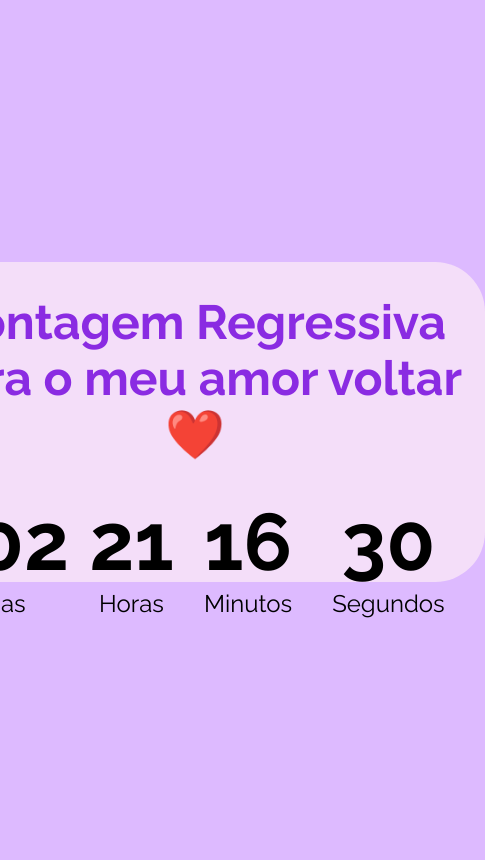
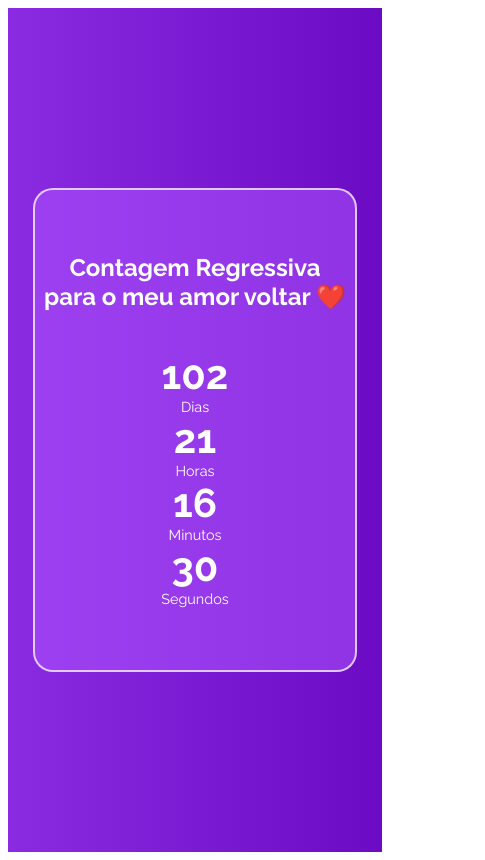
Before and after one commit to jaoboaventura/contagem-regressiva, a plain HTML site: page index.html in a window 390 px wide. Shown: the whole page, 485 px wide, since content can reach past the window. Drawn offline with Linux system fonts and the light colour scheme.

Commit message:
segundo commit

```diff
--- a/index.html
+++ b/index.html
@@ -13,11 +13,12 @@
 
 <body>
 
-    <div class="contador">
-
+    <main class="contador">
         <div class="conteudo">
 
-            <h1 class="contador-titulo">Contagem Regressiva para o meu amor voltar ❤️ </h1>
+            <div>
+                <h1 class="contador-titulo">Contagem Regressiva para o meu amor voltar ❤️ </h1>
+            </div>
 
             <div class="tabela">
                 <div>
@@ -39,7 +40,7 @@
             </div>
         </div>
 
-    </div>
+    </main>
 
     <script src="script.js"></script>
 </body>
--- a/styles.css
+++ b/styles.css
@@ -1,52 +1,153 @@
-body {
+main {
   font-family: 'Raleway', sans-serif;
   display: flex;
   align-items: center;
   justify-content: center;
   height: 100vh;
   margin: 0;
-    background-color: rgb(221, 186, 255);
+  background: linear-gradient(to right, blueviolet, rgb(107, 12, 196))
 }
 
 .conteudo {
-    display: block;
+  background-color: rgba(176, 85, 255, 0.53);
+  height: 90rem;
+  width: 65rem;
+  border: 2px solid rgba(255, 255, 255, 0.72);
+  border-radius: 20px;
+  display: flex;
+  align-items: center;
   justify-content: center;
+  flex-direction: column;
+
 }
 
-  .contador {
-    display: block;
-    font-size: 5em;
+.contador-titulo {
+  font-size: 3.5rem;
   font-weight: 700;
-    background-color: rgba(255, 240, 247, 0.692);
-    height: 20rem;
-    align-items: center;
-    justify-content: center;
-    width: 80rem;
-    border-radius: 50px;
+  margin: 0 1rem;
+  padding-bottom: 2.5rem;
+  color: white;
+  text-align: center;
 }
 
 .tabela {
-    display: flex;
-    justify-content: center;
-  }
-
-  .contador-titulo {
-    font-size: 3rem;
+  font-size: 6.5rem;
   font-weight: 700;
-    color: blueviolet;
+  color: white;
   text-align: center;
 }
 
 .contador-subtitulo {
-    font-size: 1.5rem;
+  font-size: 2.5rem;
   font-weight: 400;
 }
 
-  .contador div {
-    margin: 0 10px;
+@media screen and (max-width: 1100px) {
+  .conteudo {
+    background-color: rgba(176, 85, 255, 0.53);
+    height: 90rem;
+    width: 40rem;
+    border: 2px solid rgba(255, 255, 255, 0.72);
+    border-radius: 20px;
+    display: flex;
+    align-items: center;
+    justify-content: center;
+    flex-direction: column;
+
+  }
+
+  .contador-titulo {
+    font-size: 3.5rem;
+    font-weight: 700;
+    margin: 0 1rem;
+    padding-bottom: 2.5rem;
+    color: white;
     text-align: center;
   }
 
-  .contador span {
-    display: block;
+  .tabela {
+    font-size: 6.5rem;
+    font-weight: 700;
+    color: white;
+    text-align: center;
   }
+
+  .contador-subtitulo {
+    font-size: 2.5rem;
+    font-weight: 400;
+  }
+}
+
+
+@media screen and (max-width: 768px) {
+  .conteudo {
+    background-color: rgba(176, 85, 255, 0.53);
+    height: 80rem;
+    width: 25rem;
+    border: 2px solid rgba(255, 255, 255, 0.72);
+    border-radius: 20px;
+    display: flex;
+    align-items: center;
+    justify-content: center;
+    flex-direction: column;
+
+  }
+
+  .contador-titulo {
+    font-size: 3.5rem;
+    font-weight: 700;
+    margin: 0 1rem;
+    padding-bottom: 2.5rem;
+    color: white;
+    text-align: center;
+  }
+
+  .tabela {
+    font-size: 6.5rem;
+    font-weight: 700;
+    color: white;
+    text-align: center;
+  }
+
+  .contador-subtitulo {
+    font-size: 2.5rem;
+    font-weight: 400;
+  }
+}
+
+
+@media screen and (max-width: 480px) {
+  .conteudo {
+    background-color: rgba(176, 85, 255, 0.53);
+    height: 30rem;
+    width: 20rem;
+    border: 2px solid rgba(255, 255, 255, 0.72);
+    border-radius: 20px;
+    display: flex;
+    align-items: center;
+    justify-content: center;
+    flex-direction: column;
+
+  }
+
+  .contador-titulo {
+    font-size: 1.5rem;
+    font-weight: 700;
+    margin: 0 .5rem;
+    padding-bottom: 2.5rem;
+    color: white;
+    text-align: center;
+  }
+
+  .tabela {
+    font-size: 2.5rem;
+    font-weight: 700;
+    color: white;
+    text-align: center;
+  }
+
+  .contador-subtitulo {
+    font-size:.9rem;
+    font-weight: 400;
+  }
+}
```
Lines whose indentation alone changed are shown as unchanged.
